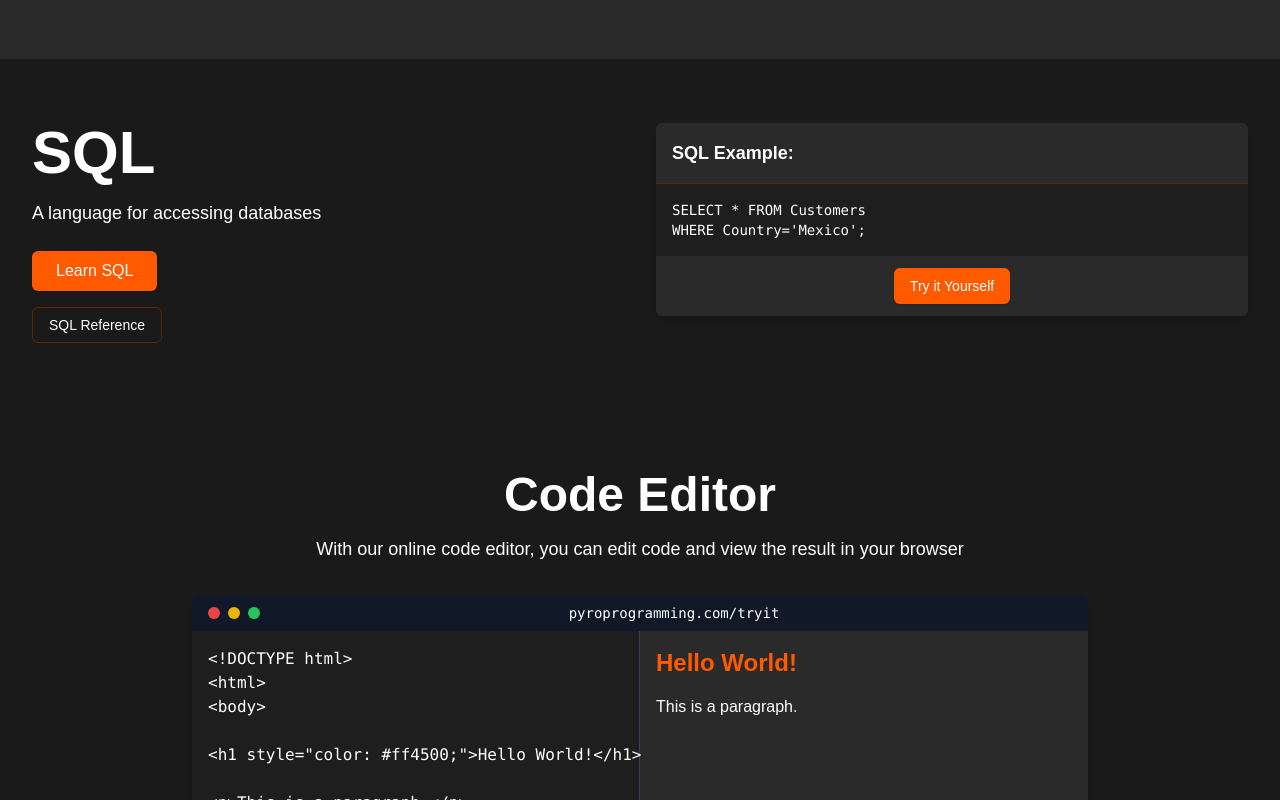
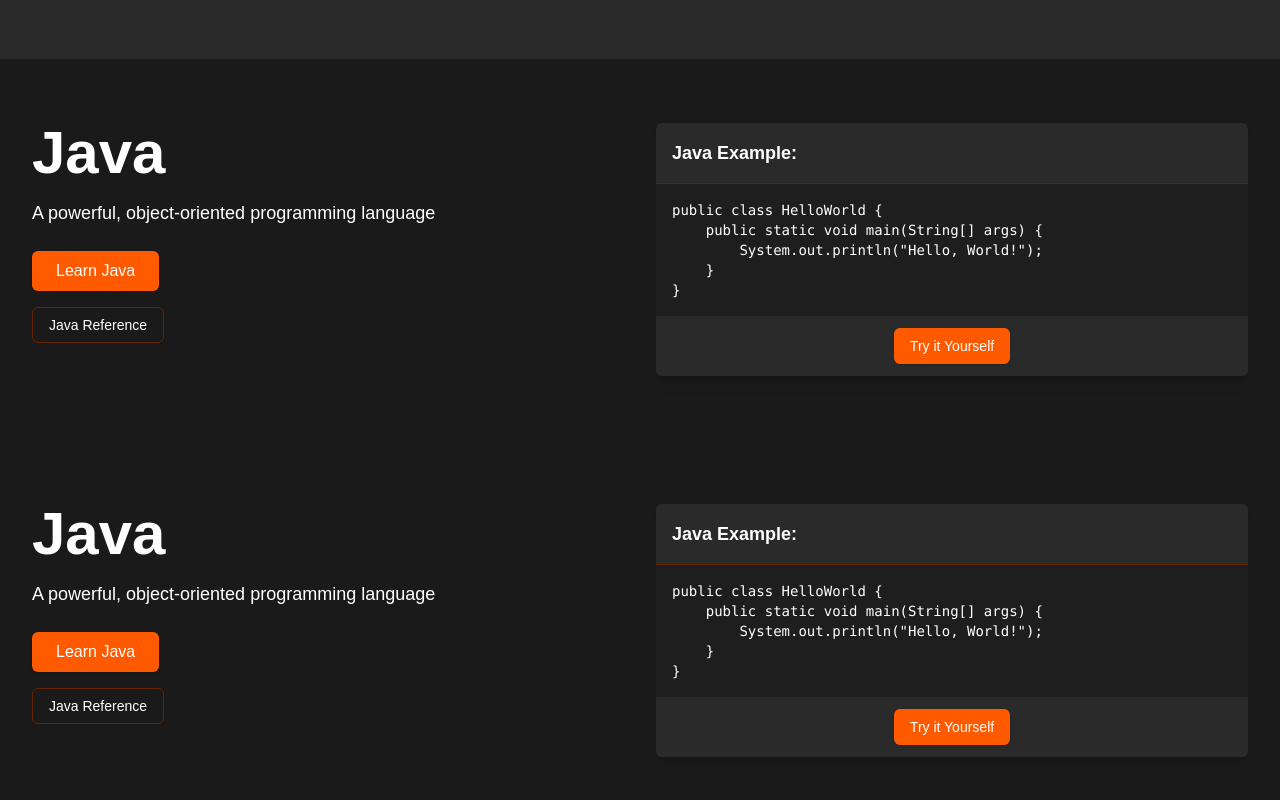
Before and after one commit to 321EZ123/PyroProgramming, a Next.js app: page /tutorials in a window 1280 px wide. Shown: the part 2300-3100 px from the top of the page. Built offline with nearby package versions, Linux system fonts and the light colour scheme.

Commit message:
bye bye sql hello java x2

```diff
--- a/src/app/tutorials/page.tsx
+++ b/src/app/tutorials/page.tsx
@@ -145,13 +145,28 @@ p {
   print("Five is greater than two!")`}
       />
 
+      {/* Java Section */}
+      <TutorialSection
+        title="Java"
+        description="A powerful, object-oriented programming language"
+        bgClass="bg-background"
+        code={`public class HelloWorld {
+    public static void main(String[] args) {
+        System.out.println("Hello, World!");
+    }
+}`}
+      />
+
       {/* SQL Section */}
       <TutorialSection
-        title="SQL"
-        description="A language for accessing databases"
+        title="Java"
+        description="A powerful, object-oriented programming language"
         bgClass="bg-background"
-        code={`SELECT * FROM Customers
-WHERE Country='Mexico';`}
+        code={`public class HelloWorld {
+    public static void main(String[] args) {
+        System.out.println("Hello, World!");
+    }
+}`}
       />
 
       {/* Code Editor Section */}
```
